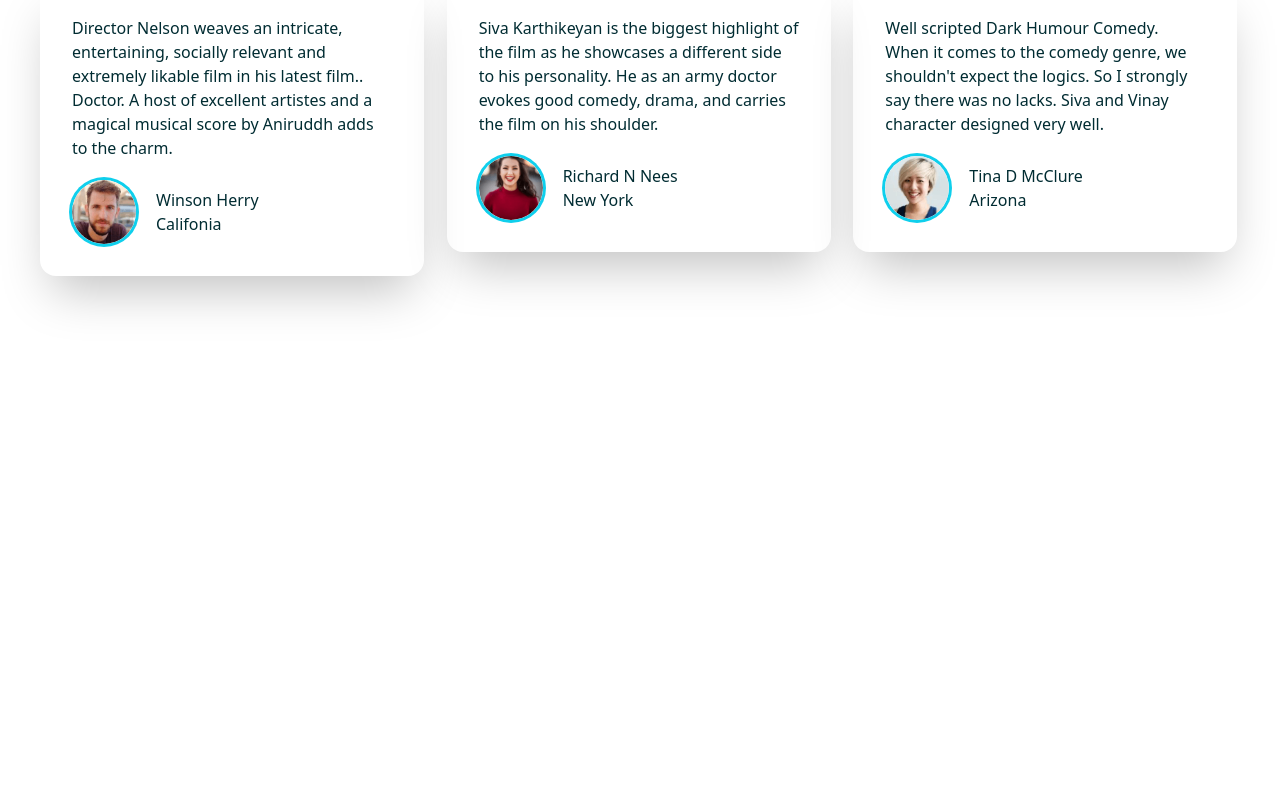
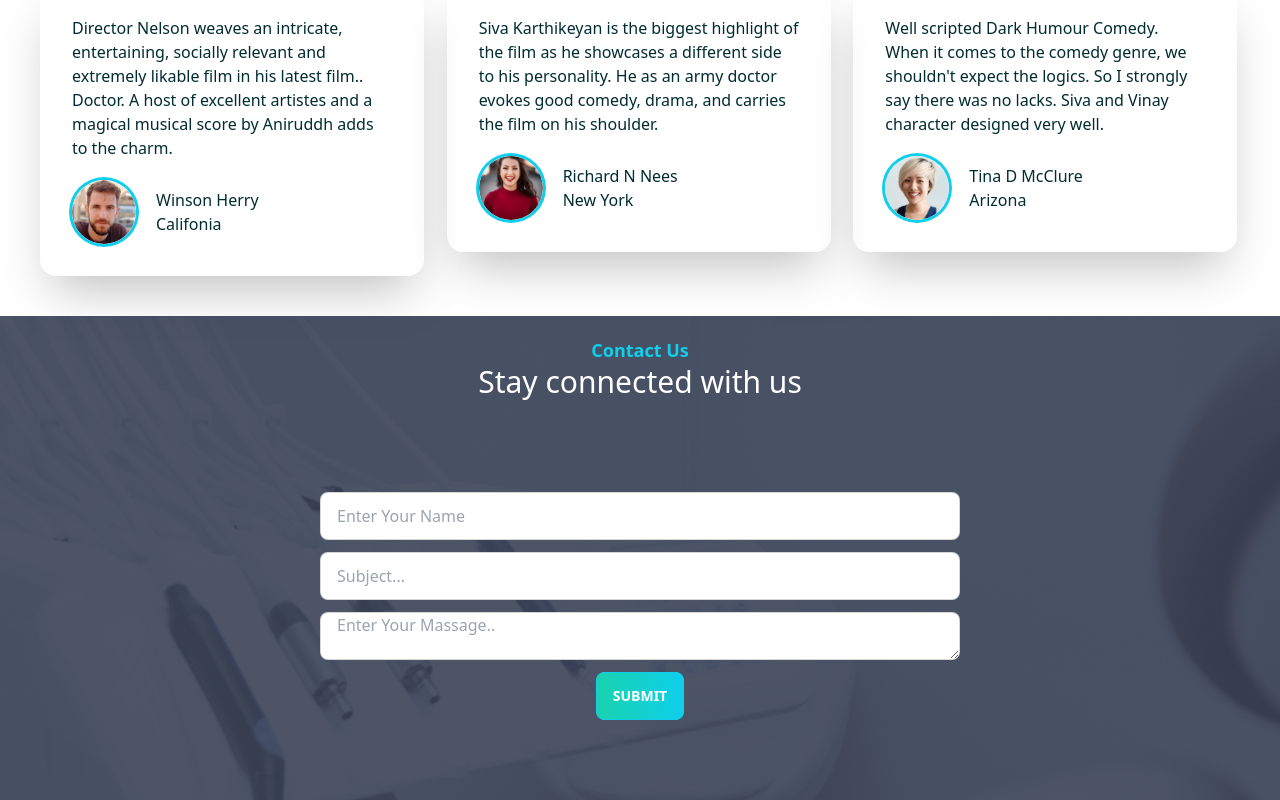
Before and after one commit to naimulislamshakil/dector-portal-client-side, a React (Create React App) app: page / in a window 1280 px wide. Shown: the part 3317-4117 px from the top of the page. Before the commit the page ends 3633 px from the top, so only its background shows below. Built offline with nearby package versions, Linux system fonts and the light colour scheme.

Commit message:
Home Contact section complete

```diff
--- a/src/Component/Page/Home/Home.js
+++ b/src/Component/Page/Home/Home.js
@@ -5,6 +5,7 @@ import Card from "./Card";
 import ServiceHero from "../Services/ServiceHero";
 import MakeApponment from "../MakeApponment/MakeApponment";
 import Tastmonial from "../Tastmonial/Tastmonial";
+import HomeContact from "../HomeContact/HomeContact";
 
 const Home = () => {
   return (
@@ -15,6 +16,7 @@ const Home = () => {
       <ServiceHero></ServiceHero>
       <MakeApponment></MakeApponment>
       <Tastmonial></Tastmonial>
+      <HomeContact></HomeContact>
     </div>
   );
 };
--- /dev/null
+++ b/src/Component/Page/HomeContact/HomeContact.js
@@ -0,0 +1,39 @@
+import React from "react";
+import contact from "../../../assets/images/appointment.png";
+import Button from "../../Shered/Button/Button";
+
+const HomeContact = () => {
+  return (
+    <div style={{ background: `url(${contact})` }} className=" pt-5">
+      <h2 className="text-primary text-center font-bold text-lg">Contact Us</h2>
+      <h2 className="text-3xl text-white text-center">
+        Stay connected with us
+      </h2>
+      <div className="flex flex-col w-2/4 py-20 mx-auto">
+        <input
+          type="text"
+          placeholder="Enter Your Name"
+          class="input input-bordered mt-3"
+        />
+        <input
+          type="text"
+          placeholder="Subject..."
+          class="input input-bordered mt-3"
+        />
+
+        <textarea
+          rows="10"
+          cols="50"
+          type="text"
+          placeholder="Enter Your Massage.."
+          class="input input-bordered mt-3 mb-3"
+        />
+        <div className="flex justify-center">
+          <Button>Submit</Button>
+        </div>
+      </div>
+    </div>
+  );
+};
+
+export default HomeContact;
```
